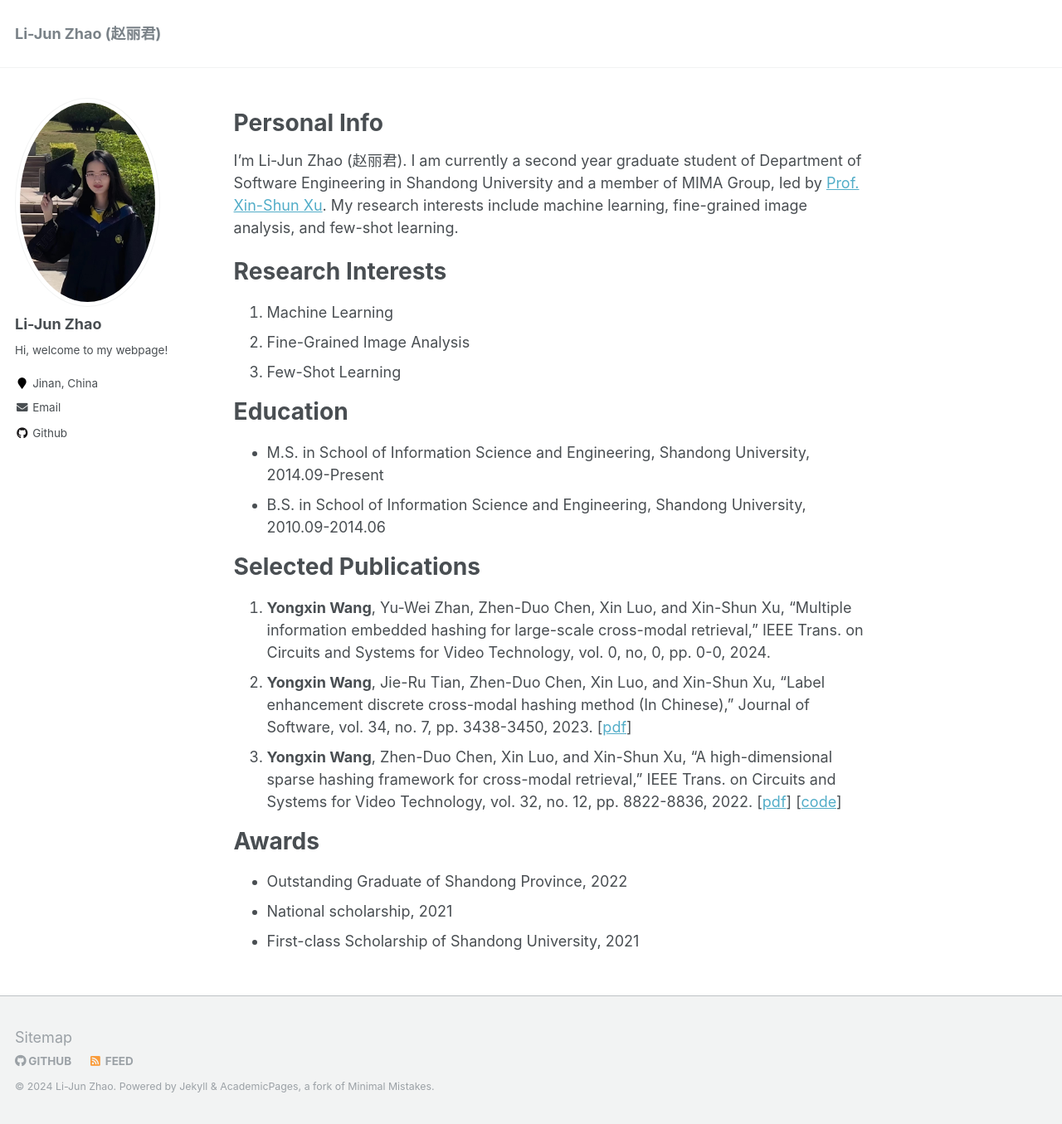
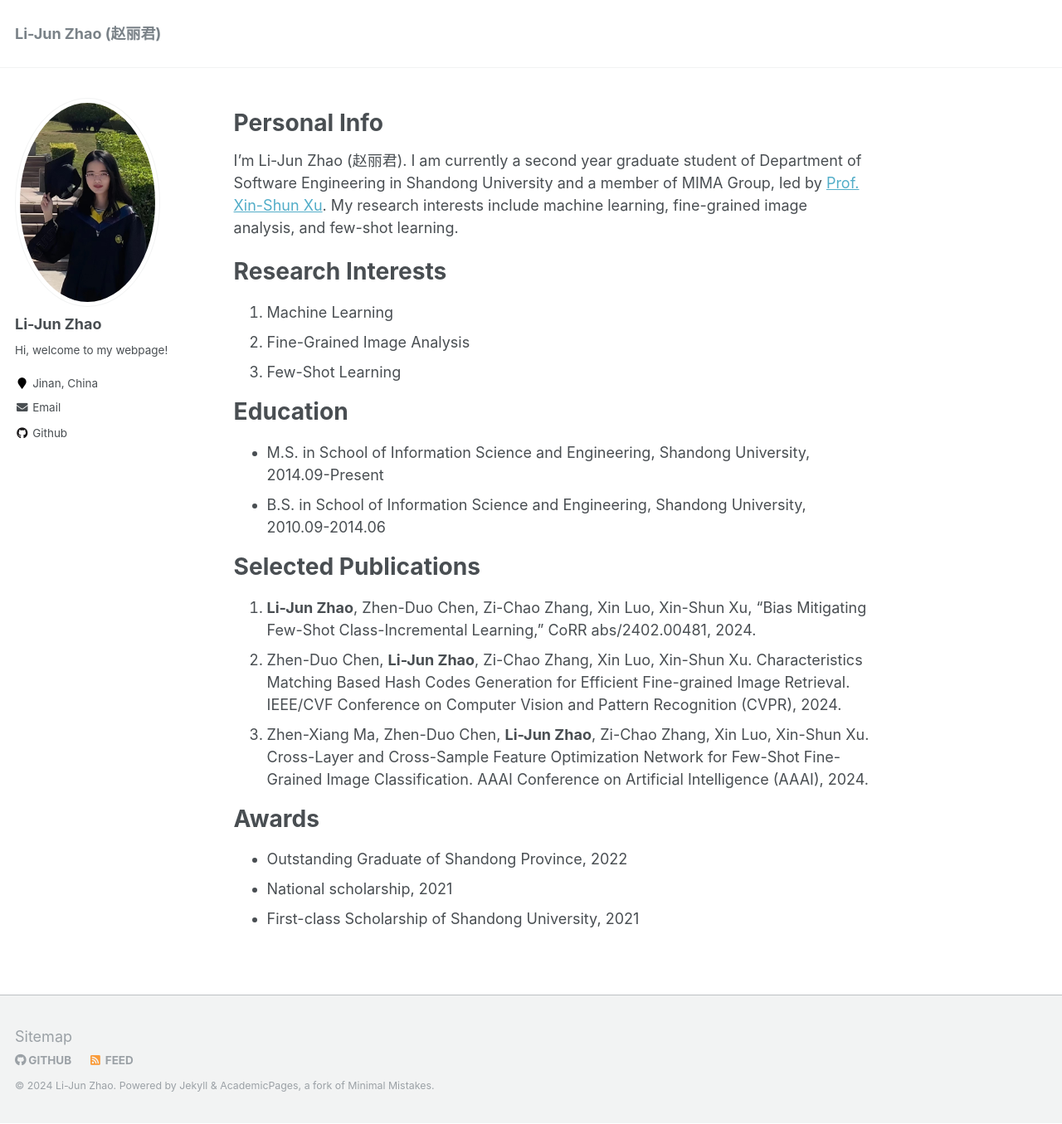
Before and after one commit to Legenddddd/Legenddddd.github.io, a Jekyll site: the page built from _pages/about.md, in a window 1280 px wide and 1355 px high. Shown: the whole window at 83% size. Built offline with Jekyll 4.4.1, drawn with Linux system fonts in a browser that asks for light colours.

Commit message:
Update about.md

```diff
--- a/_pages/about.md
+++ b/_pages/about.md
@@ -29,9 +29,9 @@ Education
 
 Selected Publications
 ======
-1. **Yongxin Wang**, Yu-Wei Zhan, Zhen-Duo Chen, Xin Luo, and Xin-Shun Xu, "Multiple information embedded hashing for large-scale cross-modal retrieval," IEEE Trans. on Circuits and Systems for Video Technology, vol. 0, no, 0, pp. 0-0, 2024.
-1. **Yongxin Wang**, Jie-Ru Tian, Zhen-Duo Chen, Xin Luo, and Xin-Shun Xu, "Label enhancement discrete cross-modal hashing method (In Chinese)," Journal of Software, vol. 34, no. 7, pp. 3438-3450, 2023. [[pdf](http://dx.doi.org/10.13328/j.cnki.jos.006536)]
-1. **Yongxin Wang**, Zhen-Duo Chen, Xin Luo, and Xin-Shun Xu, "A high-dimensional sparse hashing framework for cross-modal retrieval," IEEE Trans. on Circuits and Systems for Video Technology, vol. 32, no. 12, pp. 8822-8836, 2022. [[pdf](https://doi.org/10.1109/TCSVT.2022.3195874)] [[code](https://github.com/yxinwang/HSCH-TCSVT)]
+1. **Li-Jun Zhao**, Zhen-Duo Chen, Zi-Chao Zhang, Xin Luo, Xin-Shun Xu, "Bias Mitigating Few-Shot Class-Incremental Learning," CoRR abs/2402.00481, 2024.
+1.  Zhen-Duo Chen, **Li-Jun Zhao**, Zi-Chao Zhang, Xin Luo, Xin-Shun Xu. Characteristics Matching Based Hash Codes Generation for Efficient Fine-grained Image Retrieval.  IEEE/CVF Conference on Computer Vision and Pattern Recognition (CVPR), 2024.
+1. Zhen-Xiang Ma, Zhen-Duo Chen, **Li-Jun Zhao**, Zi-Chao Zhang, Xin Luo, Xin-Shun Xu. Cross-Layer and Cross-Sample Feature Optimization Network for Few-Shot Fine-Grained Image Classification. AAAI Conference on Artificial Intelligence (AAAI), 2024.
 
 
 Awards
```
